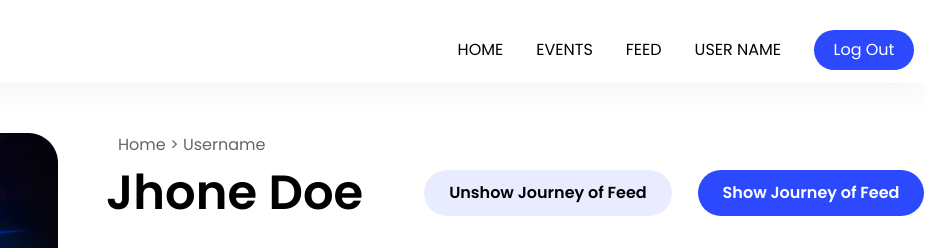
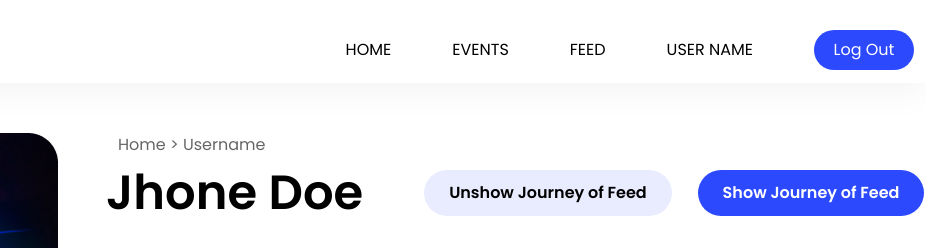
Before and after one commit to PreetiYdv/eventsfreegallery, a plain HTML site: page index.html in a window 1280 px wide. Shown: the top 248 px of the page, 354-1280 px from the left. Drawn offline with nearby package versions, Linux system fonts and the light colour scheme.

Commit message:
new changes

```diff
--- a/assets/css/style.css
+++ b/assets/css/style.css
@@ -66,7 +66,7 @@
 }
 
 .gap_navlist {
-    gap: 33px;
+    gap: 61px;
 }
 
 .pt_17 {
```
